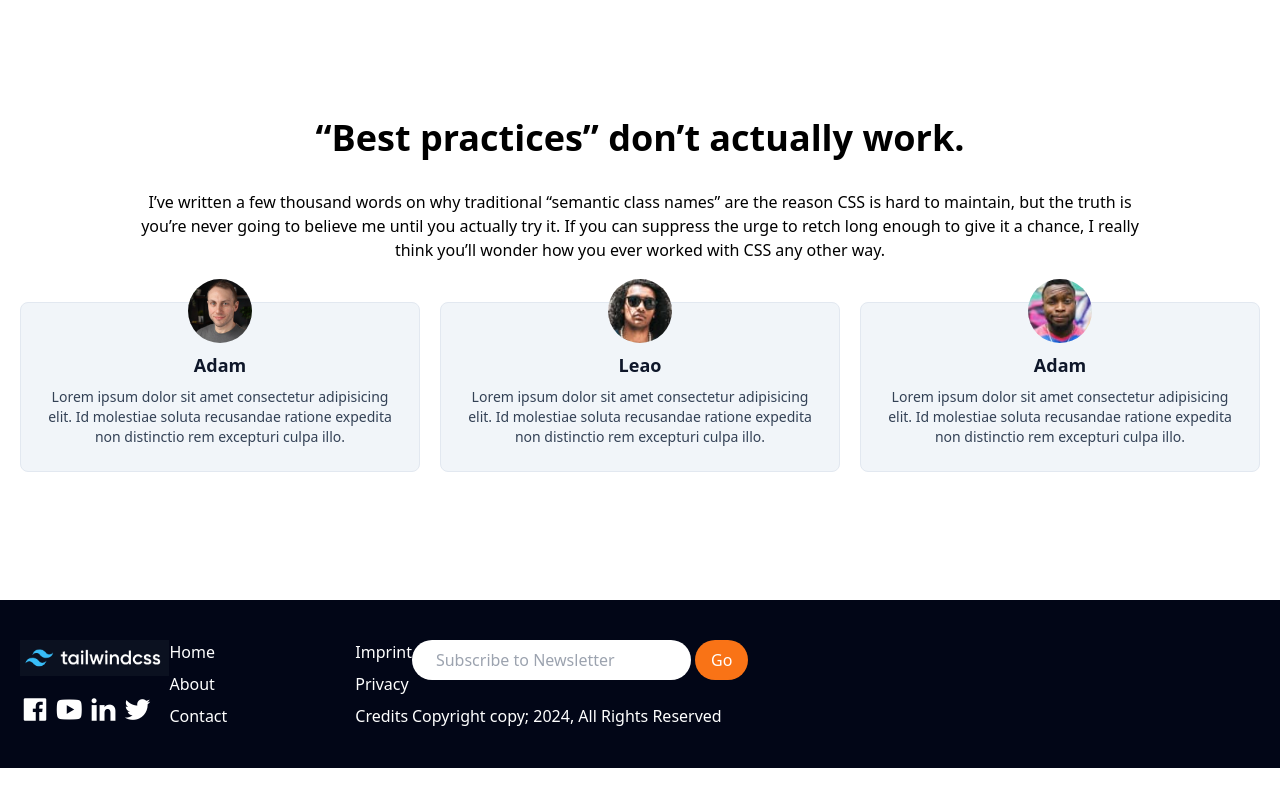
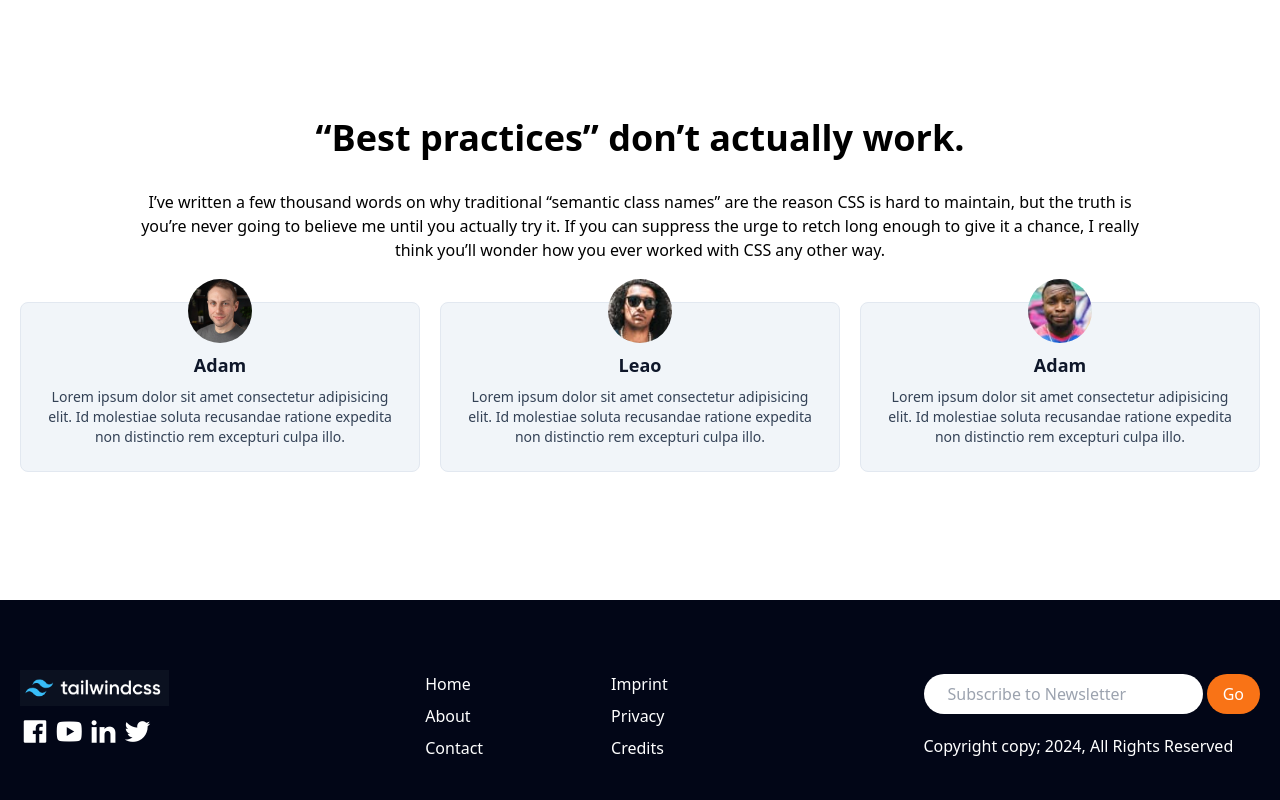
Before and after one commit to mohamadanasfattoum/tailwindcss-2024, a website: page index.html in a window 1280 px wide. Shown: the part 638-1438 px from the top of the page. Before the commit the page ends 1406 px from the top, so only its background shows below. Drawn offline with nearby package versions, Linux system fonts and the light colour scheme.

Commit message:
fix footer section

```diff
--- a/index.html
+++ b/index.html
@@ -72,10 +72,10 @@
         </div>
     </section>
 
-    <footer class="bg-slate-950">
+    <footer class="bg-slate-950 ">
         <div>
-            <div class="container text-white mx-auto px-5 py-10 flex flex-col md:flex-row">
-                <div class="flex flex-col items-center justify-between space-y-8  md:space-y-2 md:items-start">
+            <div class="container text-white mx-auto px-5 py-10 flex flex-col-reverse md:flex-row md:space-x-0  justify-between space-y-8 items-center">
+                <div class="flex flex-col items-center justify-between space-y-8  md:space-y-2 md:items-start mt-5">
                     <div>
                         <img src="./dist/images/logo-dark-1.png" alt="Logo" class="h-9">
                     </div>
@@ -104,8 +104,8 @@
                 </div>
 
 
-                <div class="flex flex-col justify-between">
-                    <form action="#">
+                <div class="flex flex-col justify-between space-y-5    ">
+                    <form action="#" class=" -mr-10 md:mr-0">
                         <input type="text" placeholder="Subscribe to Newsletter" class="flex-1 rounded-full py-2 px-6 ">
                         <button class="bg-orange-500 hover:bg-slate-500 rounded-full px-4 py-2">Go</button>
                     </form>
```
Also changed, not shown: dist/style.css.
